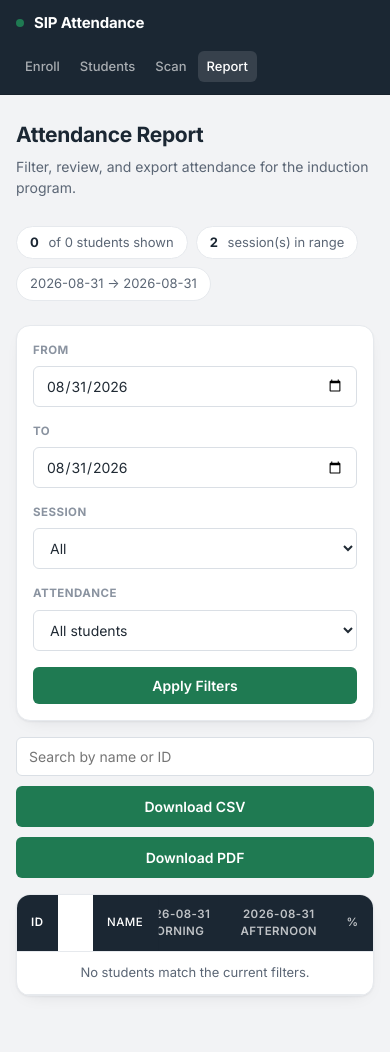
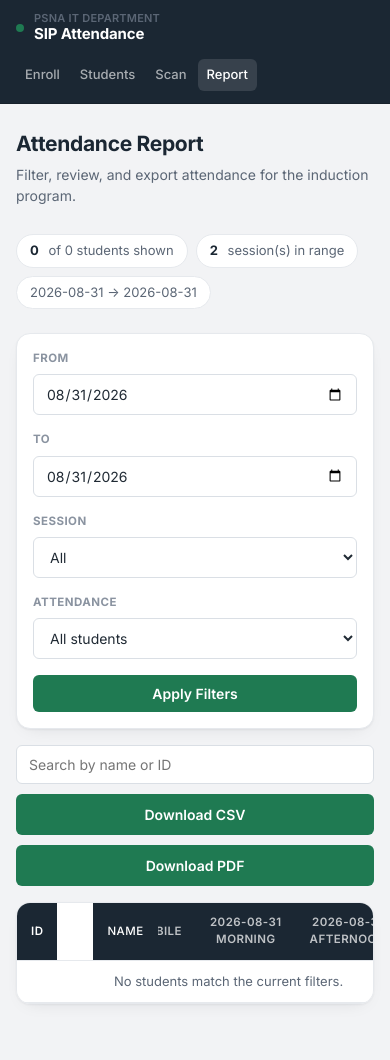
Before and after one commit to corefour05-code/SIP-attendance, a FastAPI app: page /report in a window 390 px wide. Run offline with FastAPI, Linux system fonts and the light colour scheme; data that the repository does not hold is empty.

Commit message:
Fix IST timezone bug, add PSNA branding, scan voice, mobile in report
- Fix: session cutoff (morning/afternoon) was computed against the
  server's local clock. On a UTC-hosted server this caused
  after-noon-IST scans to still be marked as morning. Now uses a
  fixed +5:30 offset regardless of host timezone.
- Add PSNA IT Department branding to nav and page titles.
- Scanner now speaks the matched student's name aloud on a fresh
  match, throttled per student, with a Voice on/off toggle.
- Report table, CSV, and PDF exports now include mobile number, and
  the search box matches against it too.

```diff
--- a/app/main.py
+++ b/app/main.py
@@ -283,10 +283,10 @@ def report_export_csv(request: Request):
 
     output = io.StringIO()
     writer = csv.writer(output)
-    header = ["Student ID", "Name"] + [f"{d} {s.capitalize()}" for d, s in data["columns"]] + ["Attendance %"]
+    header = ["Student ID", "Name", "Mobile Number"] + [f"{d} {s.capitalize()}" for d, s in data["columns"]] + ["Attendance %"]
     writer.writerow(header)
     for stu in data["students"]:
-        row = [stu["student_id"], stu["name"]]
+        row = [stu["student_id"], stu["name"], stu["mobile_number"] or ""]
         row += ["Present" if stu["cells"][col] else "Absent" for col in data["columns"]]
         row.append(f"{stu['pct']:.1f}")
         writer.writerow(row)
--- a/app/report.py
+++ b/app/report.py
@@ -1,5 +1,7 @@
 import io
-from datetime import date, datetime, timedelta
+from datetime import datetime, timedelta
+
+from app.attendance import IST
 
 from reportlab.lib import colors
 from reportlab.lib.pagesizes import A4, landscape
@@ -17,7 +19,7 @@ def get_default_date_range(conn) -> tuple[str, str]:
     ).fetchone()
     if row["mn"] and row["mx"]:
         return row["mn"], row["mx"]
-    today = date.today().isoformat()
+    today = datetime.now(IST).date().isoformat()
     return today, today
 
 
@@ -78,20 +80,20 @@ def build_report(conn, date_from: str, date_to: str, session_filter: str, status
         like = f"%{q}%"
         rows = conn.execute(
             """
-            SELECT s.student_id, s.name
+            SELECT s.student_id, s.name, s.mobile_number
             FROM students s
             JOIN embeddings e ON e.student_id = s.student_id
-            WHERE s.name LIKE ? OR s.student_id LIKE ?
+            WHERE s.name LIKE ? OR s.student_id LIKE ? OR s.mobile_number LIKE ?
             GROUP BY s.student_id
             HAVING COUNT(e.id) >= 5
             ORDER BY s.student_id
             """,
-            (like, like),
+            (like, like, like),
         ).fetchall()
     else:
         rows = conn.execute(
             """
-            SELECT s.student_id, s.name
+            SELECT s.student_id, s.name, s.mobile_number
             FROM students s
             JOIN embeddings e ON e.student_id = s.student_id
             GROUP BY s.student_id
@@ -109,7 +111,7 @@ def build_report(conn, date_from: str, date_to: str, session_filter: str, status
     total = len(columns)
     students = []
     for r in rows:
-        sid, name = r["student_id"], r["name"]
+        sid, name, mobile = r["student_id"], r["name"], r["mobile_number"]
         cells = {}
         present = 0
         for col in columns:
@@ -119,7 +121,15 @@ def build_report(conn, date_from: str, date_to: str, session_filter: str, status
                 present += 1
         pct = (present / total * 100) if total else 0.0
         students.append(
-            {"student_id": sid, "name": name, "cells": cells, "present": present, "total": total, "pct": pct}
+            {
+                "student_id": sid,
+                "name": name,
+                "mobile_number": mobile,
+                "cells": cells,
+                "present": present,
+                "total": total,
+                "pct": pct,
+            }
         )
 
     if status_filter == "absent":
@@ -156,23 +166,23 @@ def render_pdf(data: dict) -> bytes:
     if data["q"]:
         title += f" — search: \"{data['q']}\""
     elements.append(Paragraph(title, styles["Heading3"]))
-    elements.append(Paragraph(f"Generated {datetime.now().strftime('%Y-%m-%d %H:%M')}", styles["Normal"]))
+    elements.append(Paragraph(f"Generated {datetime.now(IST).strftime('%Y-%m-%d %H:%M')} IST", styles["Normal"]))
     elements.append(Spacer(1, 8))
 
-    header = ["ID", "Name"] + [f"{d[5:]} {s[:1].upper()}" for d, s in data["columns"]] + ["%"]
+    header = ["ID", "Name", "Mobile"] + [f"{d[5:]} {s[:1].upper()}" for d, s in data["columns"]] + ["%"]
     table_data = [header]
     for stu in data["students"]:
-        row = [stu["student_id"], stu["name"]]
+        row = [stu["student_id"], stu["name"], stu["mobile_number"] or "—"]
         for col in data["columns"]:
             row.append("P" if stu["cells"][col] else "A")
         row.append(f"{stu['pct']:.0f}")
         table_data.append(row)
 
     avail_width = page_size[0] - 20 * mm
-    id_w, name_w, pct_w = 16 * mm, 30 * mm, 12 * mm
-    remaining = max(0, avail_width - id_w - name_w - pct_w)
+    id_w, name_w, mobile_w, pct_w = 16 * mm, 28 * mm, 20 * mm, 12 * mm
+    remaining = max(0, avail_width - id_w - name_w - mobile_w - pct_w)
     col_w = max(6 * mm, remaining / max(1, len(data["columns"])))
-    col_widths = [id_w, name_w] + [col_w] * len(data["columns"]) + [pct_w]
+    col_widths = [id_w, name_w, mobile_w] + [col_w] * len(data["columns"]) + [pct_w]
 
     t = Table(table_data, colWidths=col_widths, repeatRows=1)
     t.setStyle(
--- a/static/style.css
+++ b/static/style.css
@@ -86,6 +86,26 @@ body {
     border-radius: 50%;
     background: var(--accent);
     flex-shrink: 0;
+}
+
+.brand-text {
+    display: flex;
+    flex-direction: column;
+    line-height: 1.2;
+}
+
+.brand-line1 {
+    font-size: 11px;
+    font-weight: 550;
+    color: var(--muted);
+    letter-spacing: 0.02em;
+    text-transform: uppercase;
+}
+
+.brand-line2 {
+    font-size: 15px;
+    font-weight: 650;
+    color: #ffffff;
 }
 
 .nav-links {
--- a/templates/base.html
+++ b/templates/base.html
@@ -3,7 +3,7 @@
 <head>
     <meta charset="UTF-8">
     <meta name="viewport" content="width=device-width, initial-scale=1.0">
-    <title>{% block title %}SIP Attendance{% endblock %}</title>
+    <title>{% block title %}PSNA IT Department SIP Attendance{% endblock %}</title>
     <link rel="preconnect" href="https://fonts.googleapis.com">
     <link rel="preconnect" href="https://fonts.gstatic.com" crossorigin>
     <link href="https://fonts.googleapis.com/css2?family=Inter:wght@400;500;600;700&display=swap" rel="stylesheet">
@@ -14,7 +14,10 @@
         <div class="topnav-inner">
             <a href="/enroll" class="brand">
                 <span class="brand-mark"></span>
-                SIP Attendance
+                <span class="brand-text">
+                    <span class="brand-line1">PSNA IT Department</span>
+                    <span class="brand-line2">SIP Attendance</span>
+                </span>
             </a>
             <div class="nav-links">
                 <a href="/enroll" class="{{ 'active' if request.url.path == '/enroll' else '' }}">Enroll</a>
--- a/templates/edit_student.html
+++ b/templates/edit_student.html
@@ -1,5 +1,5 @@
 {% extends "base.html" %}
-{% block title %}Edit {{ student.student_id }} — SIP Attendance{% endblock %}
+{% block title %}Edit {{ student.student_id }} — PSNA SIP Attendance{% endblock %}
 {% block content %}
 <h1>Edit Student</h1>
 <p class="subtitle"><a href="/students">&larr; Back to Students</a></p>
--- a/templates/enroll.html
+++ b/templates/enroll.html
@@ -1,5 +1,5 @@
 {% extends "base.html" %}
-{% block title %}Enroll — SIP Attendance{% endblock %}
+{% block title %}Enroll — PSNA SIP Attendance{% endblock %}
 {% block content %}
 <h1>Enroll Student</h1>
 <p class="subtitle">Ask for their mobile number first — if they're on the pre-registered list, their name comes up to confirm; otherwise register them fresh.</p>
--- a/templates/report.html
+++ b/templates/report.html
@@ -1,5 +1,5 @@
 {% extends "base.html" %}
-{% block title %}Report — SIP Attendance{% endblock %}
+{% block title %}Report — PSNA SIP Attendance{% endblock %}
 {% block container_class %}wide{% endblock %}
 {% block content %}
 <h1>Attendance Report</h1>
@@ -52,6 +52,7 @@
         <tr>
             <th class="sticky-col">ID</th>
             <th class="sticky-col name-col">Name</th>
+            <th>Mobile</th>
             {% for d, s in columns %}
             <th>{{ d }}<br>{{ s|capitalize }}</th>
             {% endfor %}
@@ -60,9 +61,10 @@
     </thead>
     <tbody>
         {% for stu in students %}
-        <tr data-id="{{ stu.student_id }}" data-name="{{ stu.name }}">
+        <tr data-id="{{ stu.student_id }}" data-name="{{ stu.name }}" data-mobile="{{ stu.mobile_number or '' }}">
             <td class="sticky-col">{{ stu.student_id }}</td>
             <td class="sticky-col name-col">{{ stu.name }}</td>
+            <td>{{ stu.mobile_number or '—' }}</td>
             {% for col in columns %}
             <td>
                 {% if stu.cells[col] %}
@@ -76,7 +78,7 @@
         </tr>
         {% endfor %}
         {% if not students %}
-        <tr><td colspan="{{ columns|length + 3 }}" class="empty-row">No students match the current filters.</td></tr>
+        <tr><td colspan="{{ columns|length + 4 }}" class="empty-row">No students match the current filters.</td></tr>
         {% endif %}
     </tbody>
 </table>
@@ -106,7 +108,8 @@ function filterRows() {
         if (!tr.dataset.id) return;
         const id = tr.dataset.id.toLowerCase();
         const name = tr.dataset.name.toLowerCase();
-        tr.style.display = (!q || id.includes(q) || name.includes(q)) ? '' : 'none';
+        const mobile = (tr.dataset.mobile || '').toLowerCase();
+        tr.style.display = (!q || id.includes(q) || name.includes(q) || mobile.includes(q)) ? '' : 'none';
     });
 }
 
--- a/templates/students.html
+++ b/templates/students.html
@@ -1,5 +1,5 @@
 {% extends "base.html" %}
-{% block title %}Students — SIP Attendance{% endblock %}
+{% block title %}Students — PSNA SIP Attendance{% endblock %}
 {% block container_class %}wide{% endblock %}
 {% block content %}
 <h1>Students</h1>
```
Also changed, not shown: app/attendance.py (+7 -2 lines), templates/scan.html (+42 -1 lines).
